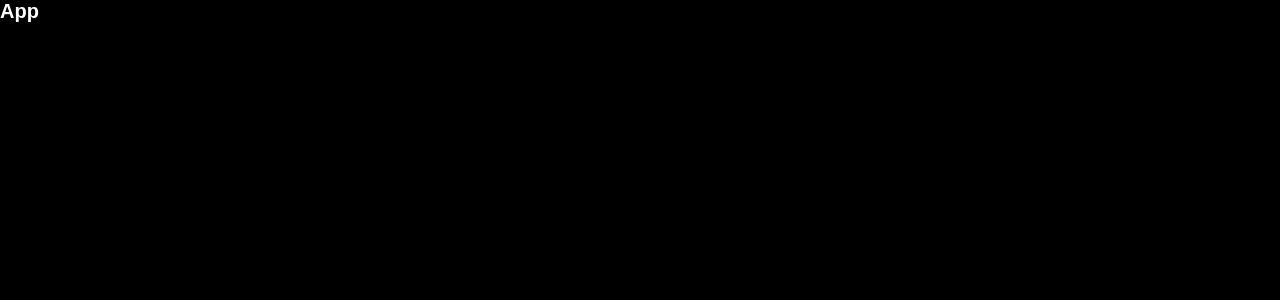
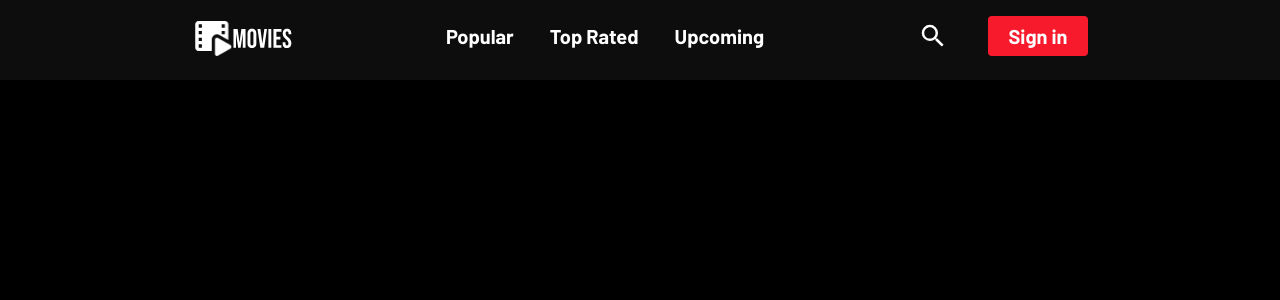
Before and after one commit to alexdiegoo/moviesearch, a React (Vite) app: page / in a window 1280 px wide. Shown: the top 300 px of the page. Built offline with nearby package versions, Linux system fonts and the light colour scheme.

Commit message:
header component

```diff
--- a/index.html
+++ b/index.html
@@ -4,6 +4,9 @@
     <meta charset="UTF-8" />
     <link rel="icon" type="image/svg+xml" href="/src/favicon.svg" />
     <meta name="viewport" content="width=device-width, initial-scale=1.0" />
+    <link rel="preconnect" href="https://fonts.googleapis.com">
+    <link rel="preconnect" href="https://fonts.gstatic.com" crossorigin>
+    <link href="https://fonts.googleapis.com/css2?family=Barlow:wght@300;400;500;700&display=swap" rel="stylesheet">
     <title>Vite App</title>
   </head>
   <body>
--- a/src/App.jsx
+++ b/src/App.jsx
@@ -1,7 +1,10 @@
 import React from 'react';
+import Header from './components/Header';
 
 const App = () => {
-  return <h1>App</h1>
+  return <div>
+    <Header />
+  </div>
 }
 
 export default App;
--- /dev/null
+++ b/src/components/Header/index.jsx
@@ -0,0 +1,27 @@
+import React from 'react';
+import { HeaderStyles, Logo, NavLinks, LinkLogin } from './styles';
+import { Container } from '../../GlobalStyle';
+
+import logo from '../../logo.svg';
+import { MdSearch } from 'react-icons/md';
+const Header = () => {
+  return (
+    <HeaderStyles>
+      <Container style={{ display: 'flex', alignItems: 'center', justifyContent: 'space-between'}}>
+        <Logo src={logo} alt="Movie" />
+        <NavLinks>
+          <a>Popular</a>
+          <a>Top Rated</a>
+          <a>Upcoming</a>
+        </NavLinks>
+        <div style={{ display: 'flex', alignItems: 'center', gap: 40 }}>
+          <MdSearch size={30}/>
+          <LinkLogin>Sign in</LinkLogin>
+        </div>
+      </Container>
+    </HeaderStyles>
+
+  );
+}
+
+export default Header;
--- /dev/null
+++ b/src/components/Header/styles.js
@@ -0,0 +1,33 @@
+import styled from 'styled-components';
+import { colors } from '../../GlobalStyle';
+
+export const HeaderStyles = styled.header`
+  width: 100%;
+  height: 80px;
+  padding: 16px 0;
+  background-color: ${colors.secondary};
+`;
+
+export const NavLinks = styled.nav`
+  display: flex;
+  align-items: center;
+  gap: 36px;
+  font-size: 2rem;
+  font-weight: bold;
+`;
+
+export const Logo = styled.img`
+  width: 100px;
+`;
+
+export const LinkLogin = styled.button`
+  width: 100px;
+  height: 40px;
+  border-radius: 4px;
+  background-color: ${colors.primary};
+  cursor: pointer;
+  color: ${colors.text};
+  font-family: 'Barlow', sans-serif;
+  font-size: 2rem;
+  font-weight: bold;
+`;
```
Also changed, not shown: src/logo.svg (added).
